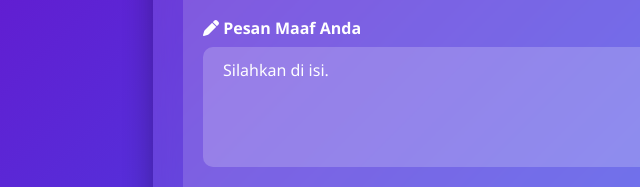
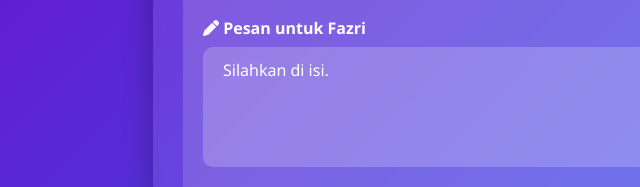
Before and after one commit to Fazzri19/Maaf, a plain HTML site: page index.html in a window 1280 px wide. Shown: the part 186-373 px from the top of the page, 87-727 px from the left. Drawn offline with Linux system fonts and the light colour scheme.

Commit message:
Update index.html

```diff
--- a/index.html
+++ b/index.html
@@ -247,7 +247,7 @@
             </div>
 
             <div class="form-group">
-                <label for="apologyMessage"><i class="fas fa-pen"></i> Pesan Maaf Anda</label>
+                <label for="apologyMessage"><i class="fas fa-pen"></i> Pesan untuk Fazri</label>
                 <textarea id="apologyMessage" placeholder="Tuliskan permintaan maaf yang tulus...">Silahkan di isi.</textarea>
             </div>
 
```
